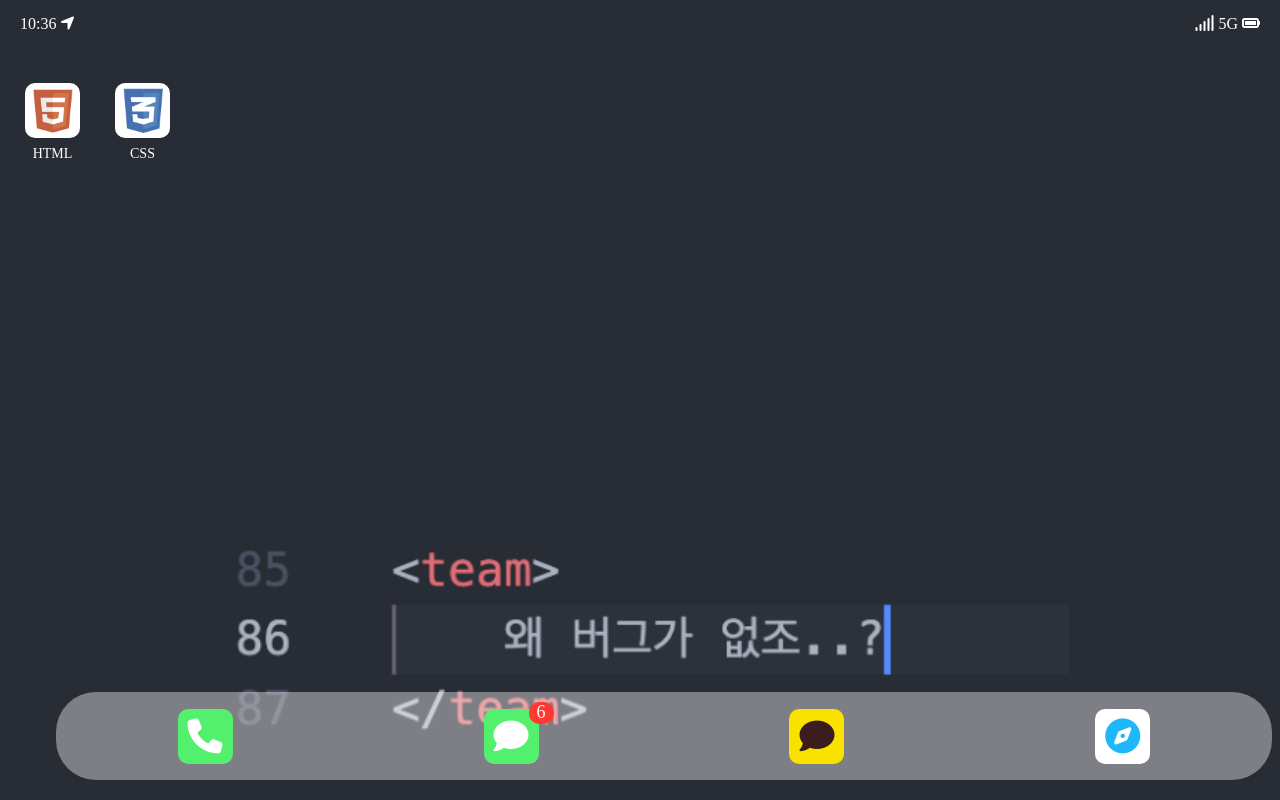
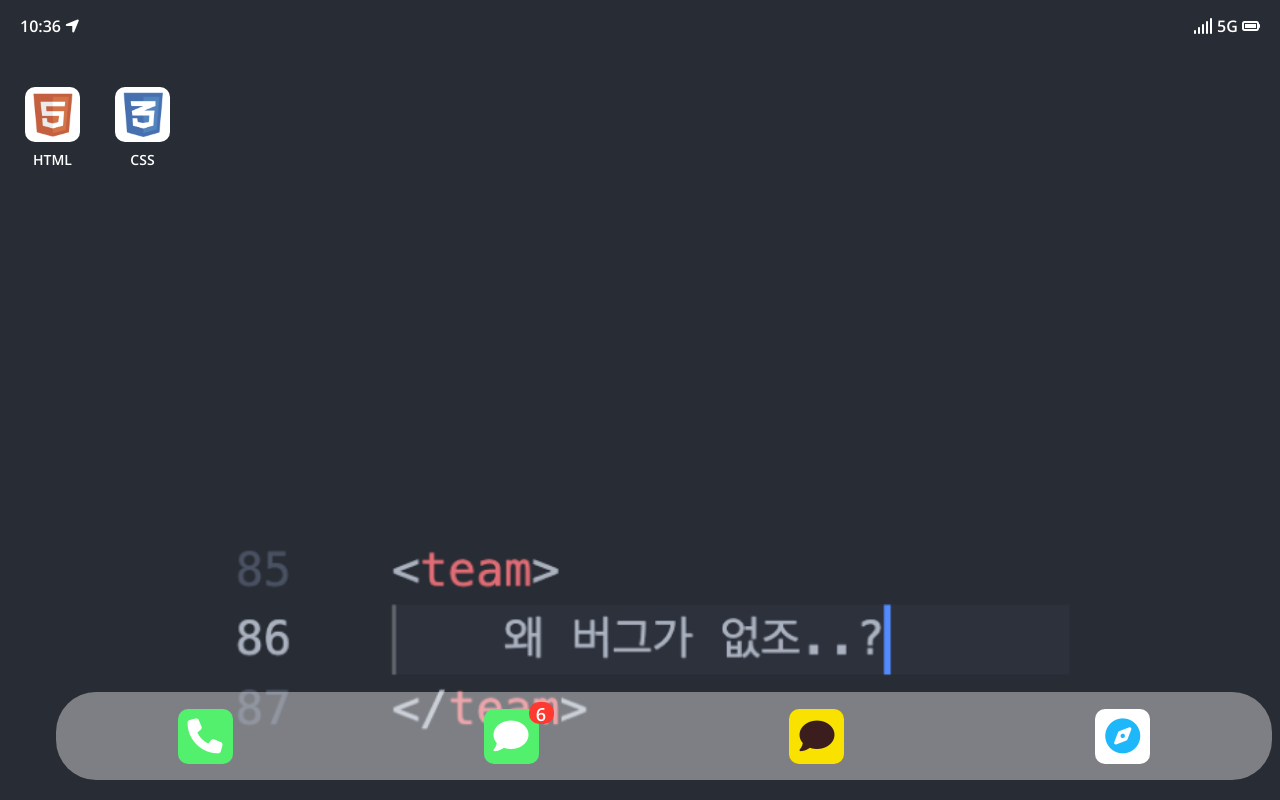
Before and after one commit to lhh0704/iphone-message-clone, a plain HTML site: page index.html in a window 1280 px wide. Drawn offline with nearby package versions, Linux system fonts and the light colour scheme.

Commit message:
글꼴 변경

```diff
--- a/style.css
+++ b/style.css
@@ -1,4 +1,10 @@
 @import "home.css";
+@import url('https://fonts.googleapis.com/css2?family=Open+Sans:wght@600&display=swap');
+
+*{
+    font-family: 'Open Sans', sans-serif
+
+}
 
 html, body {
   height: 100%;
```
